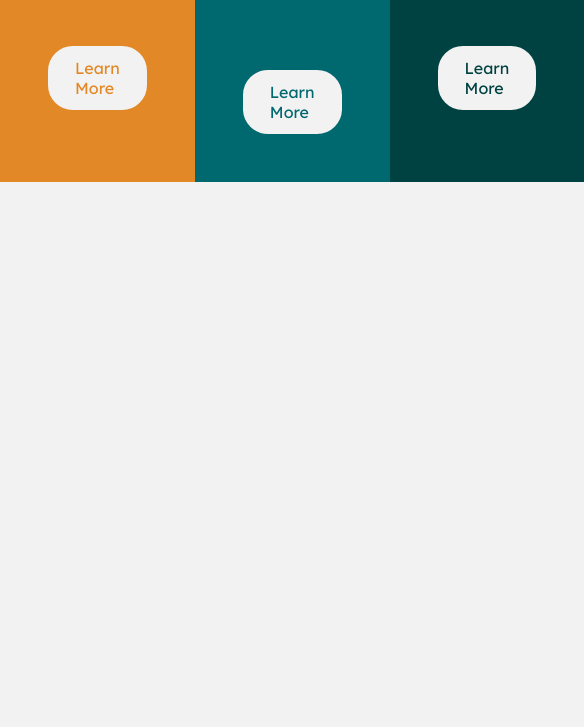
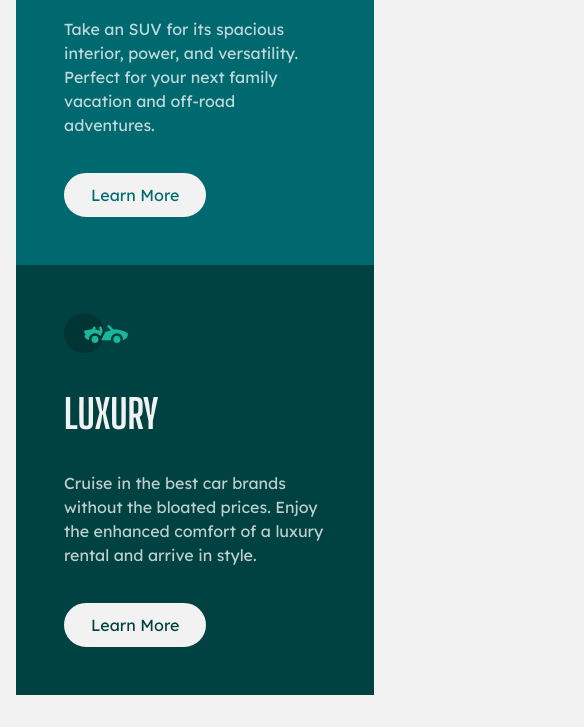
Before and after one commit to trafiki/3-column-preview-card-component-main, a plain HTML site: page index.html in a window 390 px wide. Shown: the part 652-1379 px from the top of the page, 584 px wide, since content can reach past the window. Before the commit the page ends 844 px from the top, so only its background shows below. Drawn offline with Linux system fonts and the light colour scheme.

Commit message:
Add mobile responsiveness

```diff
--- a/style.css
+++ b/style.css
@@ -78,3 +78,18 @@ a.button:hover {
   background: #ffffff00;
   color: hsl(0, 0%, 95%);
 }
+
+/* ---------- MEDIA QUERIES ---------- */
+@media only screen and (max-width: 768px) {
+  .row {
+    flex-direction: column;
+  }
+
+  .container {
+    margin: 2em 1em;
+  }
+
+  a.button {
+    margin-top: 20px;
+  }
+}
```
Also changed, not shown: 1 other file.
